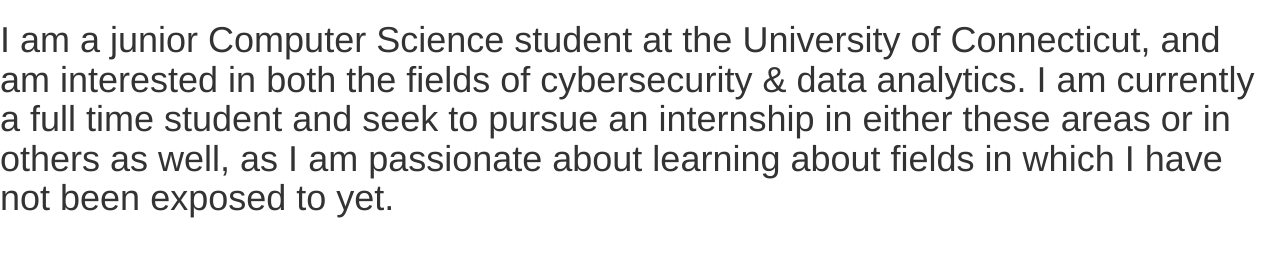
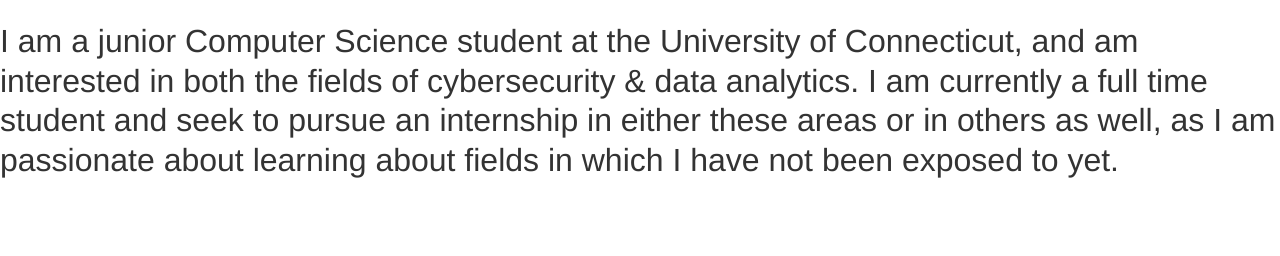
Before and after one commit to kevin-dunn/kevin-dunn.github.io, a plain HTML site: page index.html in a window 1280 px wide. Drawn offline with nearby package versions, Linux system fonts and the light colour scheme.

Commit message:
Font Change

```diff
--- a/index.html
+++ b/index.html
@@ -6,7 +6,7 @@
     <link href="https://maxcdn.bootstrapcdn.com/bootstrap/3.3.7/css/bootstrap.min.css" rel="stylesheet"/>
   </head>
   <body>
-    <h1> I am a junior Computer Science student at the University of Connecticut, and am interested in both the fields of cybersecurity & data analytics.  I am currently a full time student and seek to pursue an internship in either these areas or in others as well, as I am passionate about learning about fields in which I have not been exposed to yet.
+    <h1> <font size = "6"> I am a junior Computer Science student at the University of Connecticut, and am interested in both the fields of cybersecurity & data analytics.  I am currently a full time student and seek to pursue an internship in either these areas or in others as well, as I am passionate about learning about fields in which I have not been exposed to yet. </font>
     </h1>
 
 
```
